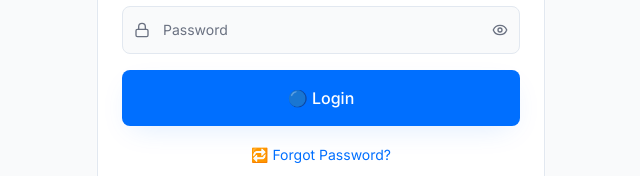
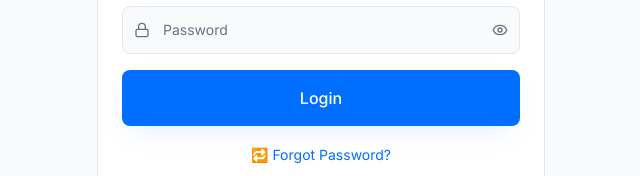
Before and after one commit to anmolanubhab/profolio-login-flow, a React (Vite) app: page / in a window 1280 px wide. Shown: the part 327-503 px from the top of the page, without its empty margins (319-959 px from the left). Built offline with nearby package versions, Linux system fonts and the light colour scheme.

Commit message:
Visual edit in Lovable
Edited UI in Lovable

```diff
--- a/src/components/Login.tsx
+++ b/src/components/Login.tsx
@@ -75,7 +75,7 @@ const Login = () => {
 
               {/* Login Button */}
               <Button type="submit" className="w-full" size="lg">
-                🔵 Login
+                Login
               </Button>
 
               {/* Forgot Password */}
```
